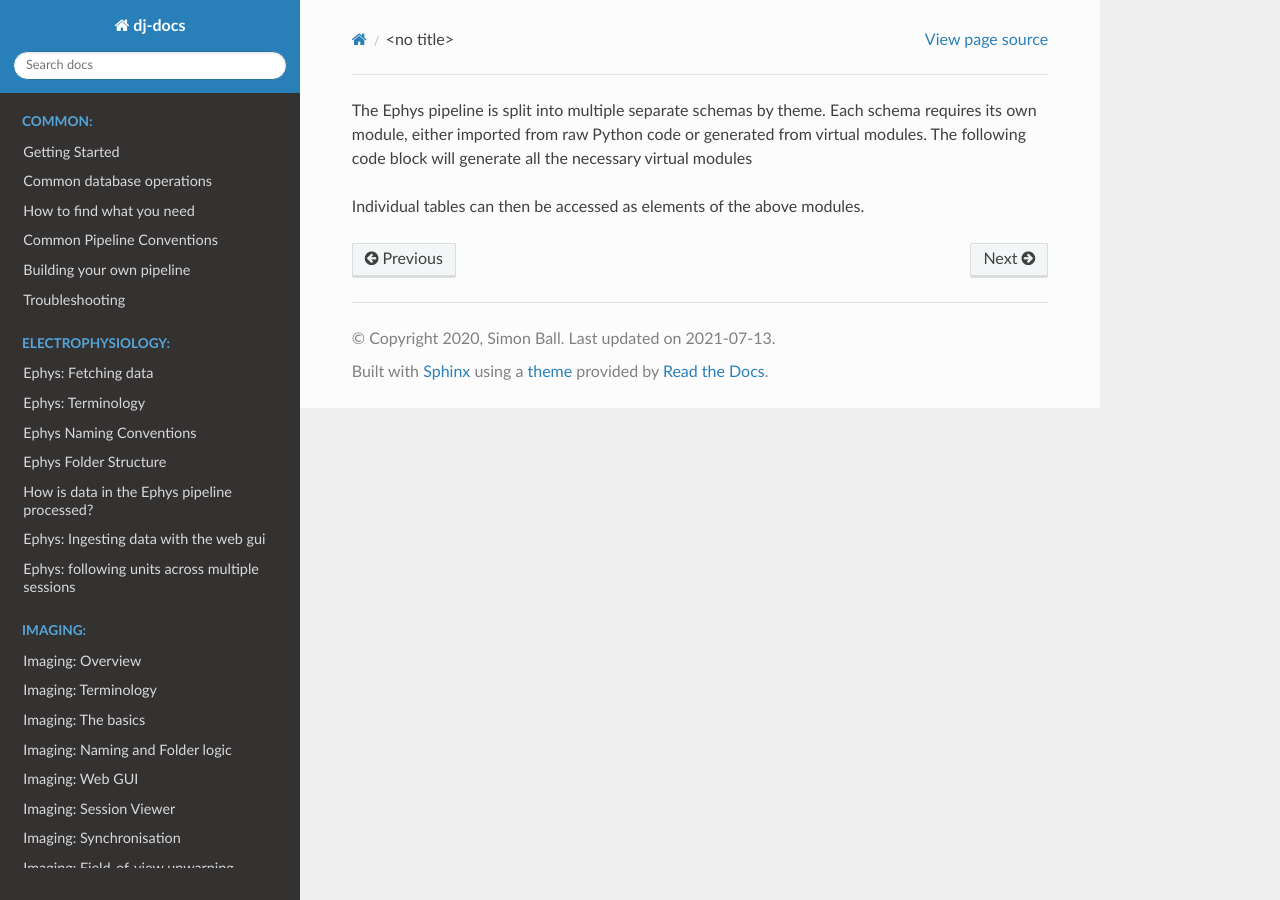
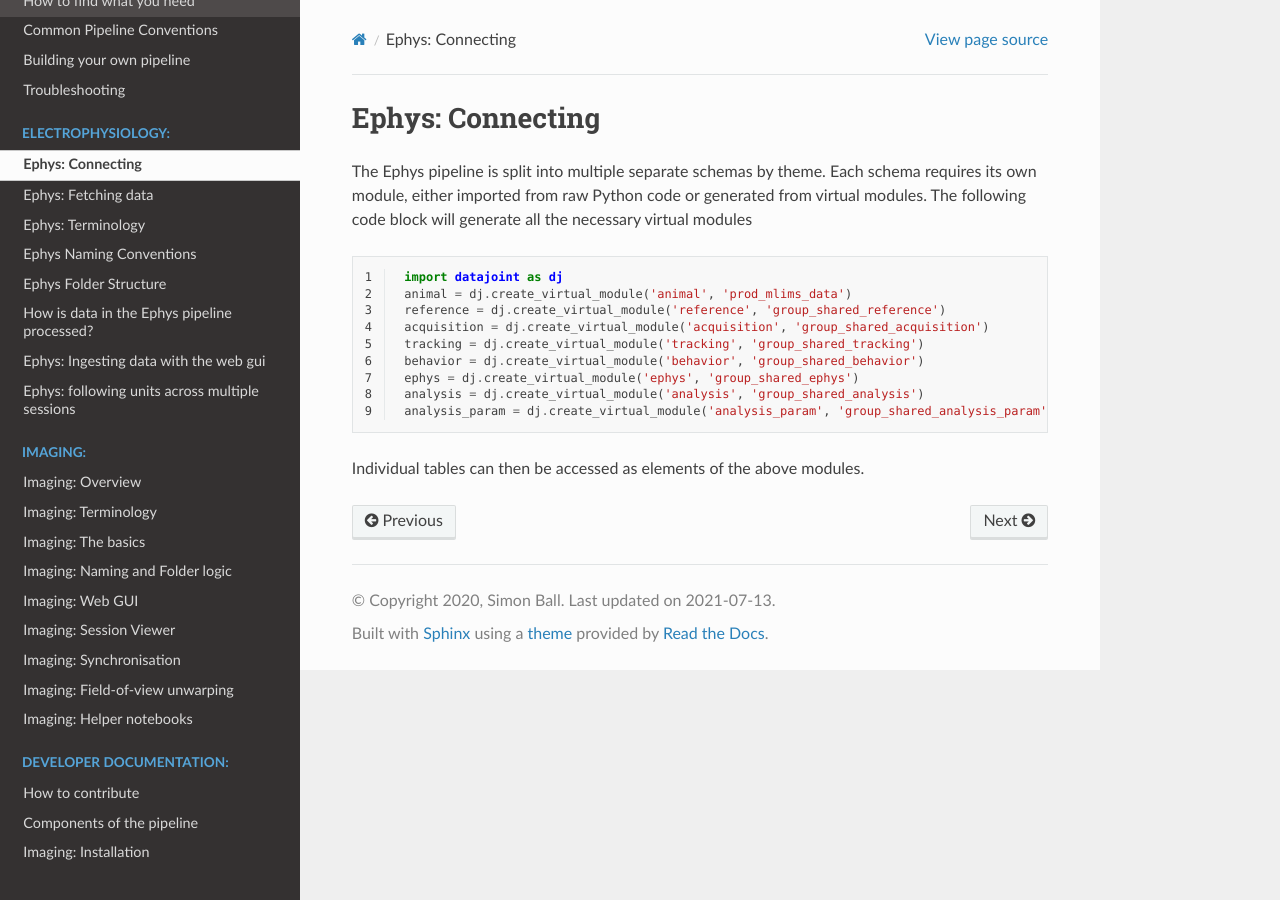
Before and after one commit to kavli-ntnu/dj-docs, a Sphinx documentation site: the page built from docs/ephys/connecting.rst, in a window 1280 px wide. Built offline with Sphinx 7.4.7 and the Read the Docs theme 2.0.0, drawn with Linux system fonts in a browser that asks for light colours.

Commit message:
Update connecting.rst

```diff
--- a/docs/ephys/connecting.rst
+++ b/docs/ephys/connecting.rst
@@ -2,13 +2,14 @@
 
 ==============================
 Ephys: Connecting
-================================
+==============================
 
 The Ephys pipeline is split into multiple separate schemas by theme. Each schema requires its own module, either imported from raw Python code or generated from virtual modules. The following code block will generate all the necessary virtual modules
 
-.. code-block python
+.. code-block:: python
    :linenos:
 
+    import datajoint as dj
     animal = dj.create_virtual_module('animal', 'prod_mlims_data')
     reference = dj.create_virtual_module('reference', 'group_shared_reference')
     acquisition = dj.create_virtual_module('acquisition', 'group_shared_acquisition')
```
